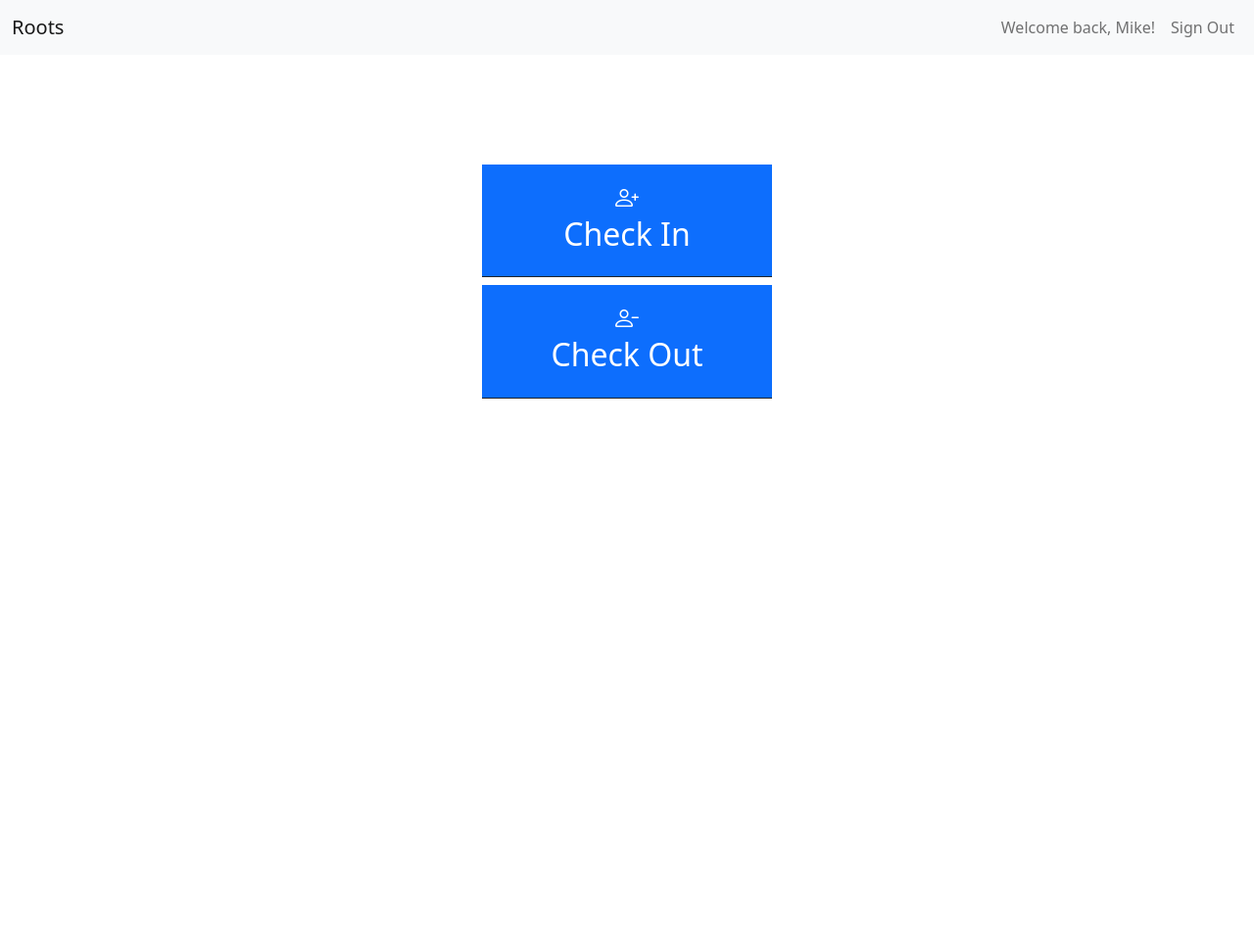
After one commit to Brad-Edwards/tma3, a Django app: page /roots/parent_landing/ in a window 1280 px wide. The commit adds this page. Shown: the whole page at 98% size. Run offline with Django 3.2, Linux system fonts and the light colour scheme; some libraries are stand-ins or nearby versions.

Commit message:
Add parent landing page

```diff
--- a/comp482_tma3/comp482_tma3/static/css/roots.css
+++ b/comp482_tma3/comp482_tma3/static/css/roots.css
@@ -26,3 +26,7 @@ ion-icon {
      flex-direction: row;
    }
 }
+
+.mt-7 {
+  margin-top: 7rem;
+}
--- /dev/null
+++ b/comp482_tma3/comp482_tma3/templates/roots/parent_landing.html
@@ -0,0 +1,85 @@
+{% load static i18n %}<!DOCTYPE html>
+<html lang="en">
+  <head>
+    <meta charset="utf-8">
+    <meta http-equiv="x-ua-compatible" content="ie=edge">
+    <title>{% block title %}Roots{% endblock title %}</title>
+    <meta name="viewport" content="width=device-width, initial-scale=1.0">
+    <meta name="description" content="Prototype UI">
+    <meta name="author" content="Bradley Edwards 261347">
+
+    <link rel="icon" href="{% static 'images/favicons/favicon.ico' %}">
+
+    {% block css %}
+    <!-- Latest compiled and minified Bootstrap CSS -->
+    <link rel="stylesheet" href="https://cdnjs.cloudflare.com/ajax/libs/bootstrap/5.1.3/css/bootstrap.min.css" integrity="sha512-GQGU0fMMi238uA+a/bdWJfpUGKUkBdgfFdgBm72SUQ6BeyWjoY/ton0tEjH+OSH9iP4Dfh+7HM0I9f5eR0L/4w==" crossorigin="anonymous" referrerpolicy="no-referrer" />
+     <link rel="stylesheet" href="https://cdn.jsdelivr.net/npm/bootstrap-icons@1.5.0/font/bootstrap-icons.css">
+    <!-- Your stuff: Third-party CSS libraries go here -->
+
+    <!-- This file stores project-specific CSS -->
+    <link href="{% static 'css/project.css' %}" rel="stylesheet">
+    <link href="{% static 'css/roots.css' %}" rel="stylesheet">
+    {% endblock %}
+    <!-- Le javascript
+    ================================================== -->
+    {# Placed at the top of the document so pages load faster with defer #}
+    {% block javascript %}
+      <!-- Bootstrap JS -->
+      <script src="https://cdn.jsdelivr.net/npm/bootstrap@5.1.3/dist/js/bootstrap.bundle.min.js" integrity="sha384-ka7Sk0Gln4gmtz2MlQnikT1wXgYsOg+OMhuP+IlRH9sENBO0LRn5q+8nbTov4+1p" crossorigin="anonymous"></script>
+      <!-- Your stuff: Third-party javascript libraries go here -->
+
+      <!-- place project specific Javascript in this file -->
+      <script defer src="{% static 'js/project.js' %}"></script>
+      <script defer src="{% static 'js/roots.js' %}"></script>
+
+    <script defer type="module" src="https://unpkg.com/ionicons@5.5.2/dist/ionicons/ionicons.esm.js"></script>
+    <script defer nomodule src="https://unpkg.com/ionicons@5.5.2/dist/ionicons/ionicons.js"></script>
+    {% endblock javascript %}
+  </head>
+  <body class="vh-100">
+  <div class="">
+      <nav class="navbar navbar-expand-md navbar-light bg-light">
+        <div class="container-fluid">
+          <button class="navbar-toggler navbar-toggler-right" type="button" data-bs-toggle="collapse" data-bs-target="#navbarSupportedContent" aria-controls="navbarSupportedContent" aria-expanded="false" aria-label="Toggle navigation">
+            <span class="navbar-toggler-icon"></span>
+          </button>
+          <a class="navbar-brand" href="{% url 'home' %}">Roots</a>
+
+          <div class="collapse navbar-collapse nav-fill w-100" id="navbarSupportedContent">
+            <div class="flex-grow-1"></div>
+            <ul class="navbar-nav ml-auto">
+              <li class="nav-item">
+                <a class="nav-link" href="#">Welcome back, Mike!</a>
+              </li>
+              <li class="nav-item">
+                <a class="nav-link" href="#">Sign Out</a>
+              </li>
+            </ul>
+          </div>
+        </div>
+      </nav>
+    </div>
+    <main class="container w-25 text-center h-100">
+      <ul class="nav nav-pills nav-flush flex-column text-center mx-auto mt-7 mb-2">
+      <li class="nav-item">
+        <a href="{% url 'roots:check_in' %}" class="nav-link active py-3 border-bottom border-dark rounded-0" aria-current="page" title
+           data-bs-toggle="tooltip" data-bs-placement="right"
+           data-bs-original-title="Check In">
+          <i class="bi bi-person-plus roots-sidebar-icon" aria-hidden="true"></i>
+          <h2>Check In</h2>
+        </a>
+      </li>
+    </ul>
+    <ul class="nav nav-pills nav-flush flex-column text-center mx-auto mb-auto mt-0">
+      <li class="nav-item">
+        <a href="{% url 'roots:check_out' %}" class="nav-link active py-3 border-bottom border-dark rounded-0" aria-current="page" title
+           data-bs-toggle="tooltip" data-bs-placement="right"
+           data-bs-original-title="Check Out">
+          <i class="bi bi-person-dash roots-sidebar-icon" aria-hidden="true"></i>
+          <h2>Check Out</h2>
+        </a>
+      </li>
+    </ul>
+    </main>
+  </body>
+</html>
--- a/comp482_tma3/roots/urls.py
+++ b/comp482_tma3/roots/urls.py
@@ -14,6 +14,7 @@ urlpatterns = [
     path("meal_success/", views.meal_success, name="meal_success"),
     path("naps/", views.nap, name="nap"),
     path("nap_success/", views.nap_success, name="nap_success"),
+    path("parent_landing/", views.parent_landing, name="parent_landing"),
     path("registration/register/", views.register, name="register"),
     path("registration/register/success/", views.register_success, name="register_success"),
     path("registration_landing/", TemplateView.as_view(template_name="roots/registration_landing.html"), name="registration_landing"),
--- a/comp482_tma3/roots/views.py
+++ b/comp482_tma3/roots/views.py
@@ -59,6 +59,9 @@ def check_out_success(request):
         c.append(kids[-1])
 
     return render(request, "roots/check_out_success.html", {'data': data, 'kids': c})
+
+def parent_landing(request):
+    return render(request, "roots/parent_landing.html")
 
 def index(request):
     template = loader.get_template("roots/index.html")
```
